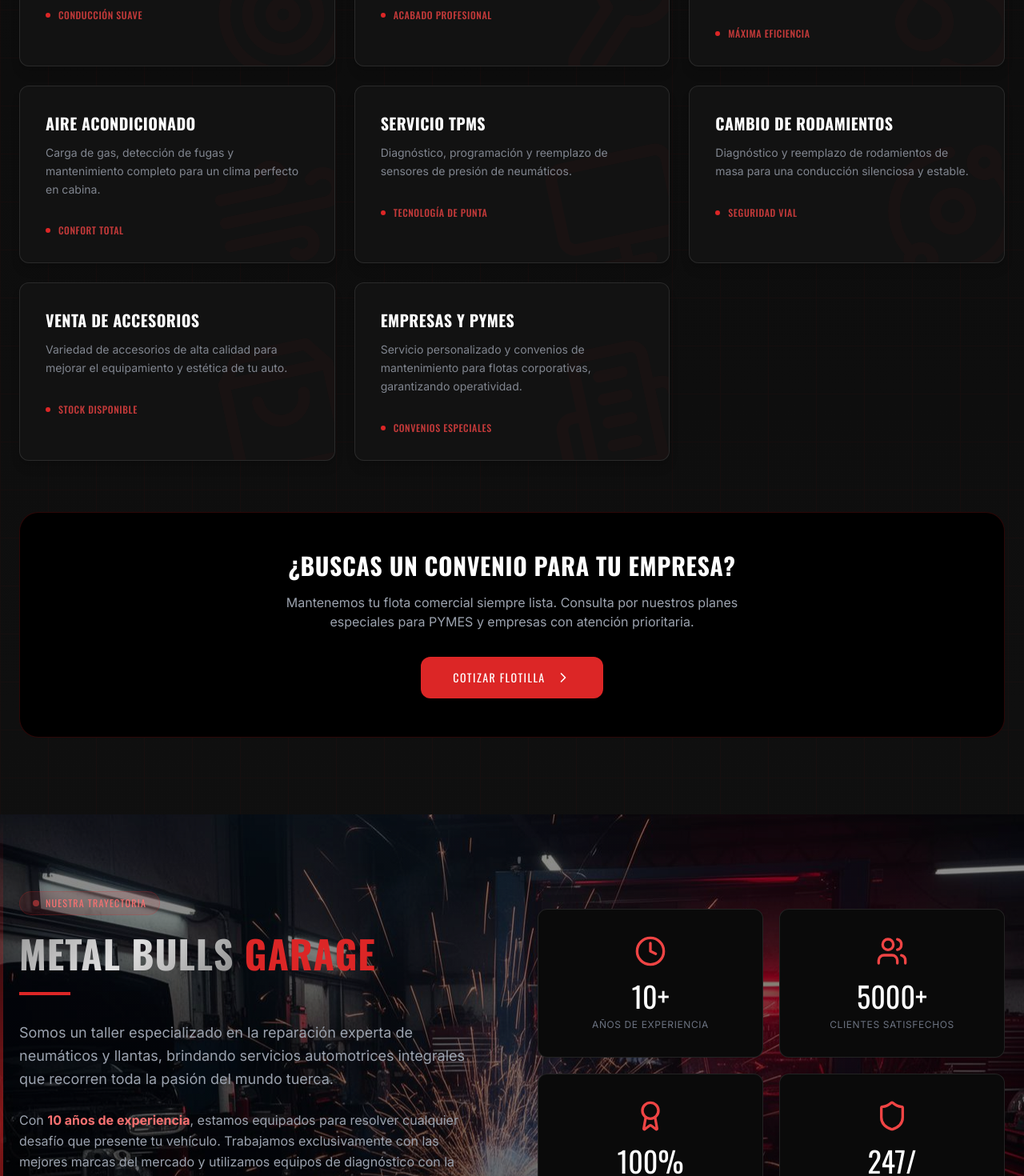
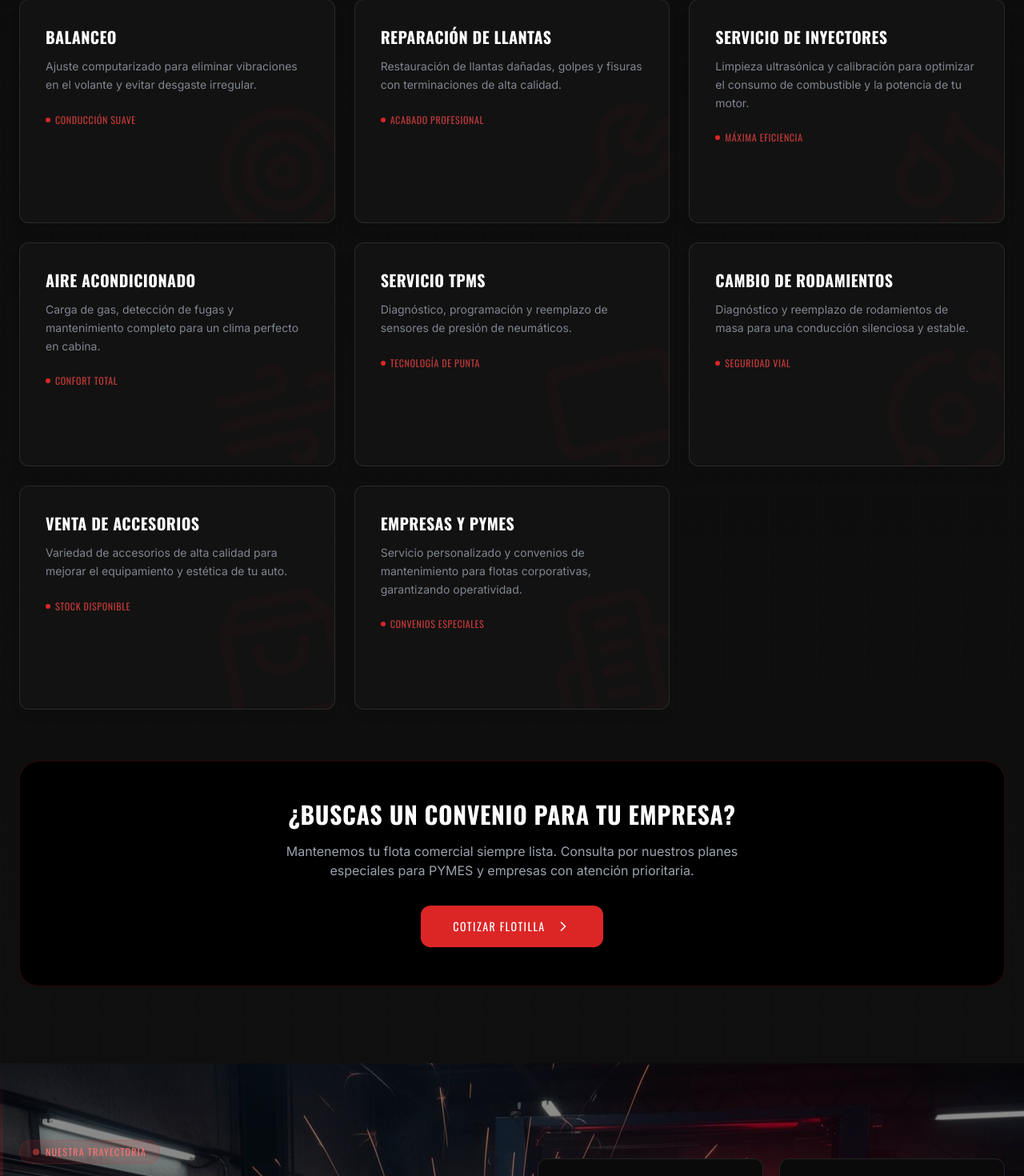
Before and after one commit to sebaaaap/metalbullgarage, a Next.js app: page / in a window 1280 px wide. Shown: the part 1820-3290 px from the top of the page at 80% size. Built offline with nearby package versions, Linux system fonts and the light colour scheme.

Commit message:
efecto bueno

```diff
--- a/src/app/layout.tsx
+++ b/src/app/layout.tsx
@@ -16,13 +16,18 @@
 });
 
 export const metadata: Metadata = {
-    title: "Bull Garage | Servicio Mecánico Profesional",
+    title: "Pasión Automotriz | Servicio Mecánico Profesional",
     description:
         "Taller mecánico profesional con más de 10 años de experiencia. Neumáticos, llantas, mecánica general, frenos, suspensión, sistema eléctrico y más. Calidad garantizada.",
     keywords:
         "taller mecánico, mecánica automotriz, servicio mecánico, reparación de autos, neumáticos",
+    icons: {
+        icon: "/metabulllogo.png",
+        shortcut: "/metabulllogo.png",
+        apple: "/metabulllogo.png",
+    },
     openGraph: {
-        title: "Bull Garage | Servicio Mecánico Profesional",
+        title: "Pasión Automotriz | Servicio Mecánico Profesional",
         description:
             "Servicio mecánico profesional con la fuerza y precisión de un toro. Tu vehículo en las mejores manos.",
         type: "website",
--- a/src/components/About.tsx
+++ b/src/components/About.tsx
@@ -116,8 +116,8 @@
             </div>
 
             <h2 className="text-4xl sm:text-5xl font-heading mb-6">
-              <span className="text-metallic">METAL BULLS</span>{" "}
-              <span className="text-red-600">GARAGE</span>
+              <span className="text-metallic">PASIÓN</span>{" "}
+              <span className="text-red-600">AUTOMOTRIZ</span>
             </h2>
 
             <div className="w-16 h-1 bg-red-600 mb-8" />
--- a/src/components/Brands.tsx
+++ b/src/components/Brands.tsx
@@ -26,22 +26,39 @@
             <div className="absolute top-0 left-0 right-0 h-px bg-gradient-to-r from-transparent via-red-600/40 to-transparent" />
             <div className="absolute bottom-0 left-0 right-0 h-px bg-gradient-to-r from-transparent via-white/5 to-transparent" />
 
-            <div className="max-w-7xl mx-auto px-4 sm:px-6 mb-12">
-                {/* Header */}
+            <div className="max-w-7xl mx-auto px-4 sm:px-6 mb-16 relative">
+                {/* Header decorativo de fondo */}
+                <div className="absolute top-1/2 left-1/2 -translate-x-1/2 -translate-y-1/2 w-full text-center opacity-[0.03] select-none pointer-events-none">
+                    <span className="font-heading text-[12vw] tracking-tighter uppercase text-white leading-none">PARTNERS</span>
+                </div>
+
+                {/* Header real */}
                 <motion.div
-                    initial={{ opacity: 0, y: 20 }}
+                    initial={{ opacity: 0, y: 30 }}
                     whileInView={{ opacity: 1, y: 0 }}
                     viewport={{ once: true }}
-                    transition={{ duration: 0.6 }}
-                    className="text-center"
+                    transition={{ duration: 0.8 }}
+                    className="relative text-center"
                 >
-                    <div className="inline-flex items-center gap-2 mb-4 px-4 py-1.5 bg-red-600/10 border border-red-600/20 rounded-full">
-                        <span className="w-2 h-2 bg-red-500 rounded-full animate-pulse" />
-                        <span className="text-red-400 text-xs font-heading tracking-widest uppercase">Nuestros Aliados</span>
+                    <div className="inline-flex items-center gap-3 mb-6 px-5 py-2 bg-red-600/10 border border-red-600/20 rounded-full backdrop-blur-sm">
+                        <span className="w-1.5 h-1.5 bg-red-600 rounded-full animate-pulse shadow-[0_0_8px_rgba(220,38,38,1)]" />
+                        <span className="text-red-400 text-[10px] font-heading tracking-[0.3em] uppercase font-bold">Nuestros Aliados</span>
                     </div>
-                    <h2 className="text-4xl sm:text-5xl font-heading">
-                        <span className="text-white">MARCAS CON LAS QUE</span>{" "}
-                        <span className="text-red-600">TRABAJAMOS</span>
+
+                    <h2 className="font-heading text-center leading-[0.9] flex flex-col items-center">
+                        <span className="text-white text-[clamp(2rem,5vw,3.5rem)] tracking-tight">
+                            MARCAS CON LAS QUE
+                        </span>
+                        <span
+                            className="text-[clamp(2.5rem,7vw,4.5rem)] tracking-tighter"
+                            style={{
+                                WebkitTextStroke: "1px rgba(220,38,38,0.8)",
+                                color: "transparent",
+                                textShadow: "0 0 30px rgba(220,38,38,0.2)"
+                            }}
+                        >
+                            TRABAJAMOS
+                        </span>
                     </h2>
                 </motion.div>
             </div>
--- a/src/components/Contact.tsx
+++ b/src/components/Contact.tsx
@@ -2,7 +2,7 @@
 
 import { motion } from "framer-motion";
 import { MapPin, Phone, Mail, Clock, Send } from "lucide-react";
-import { useState } from "react";
+import { useState, useEffect, useRef } from "react";
 
 export default function Contact() {
   const [formData, setFormData] = useState({
@@ -30,6 +30,22 @@
     "Venta de Accesorios",
     "Empresas y PYMES",
   ];
+
+  const serviceSelectRef = useRef<HTMLSelectElement>(null);
+
+  // Pre-selecciona el servicio al llegar desde una tarjeta de servicio
+  useEffect(() => {
+    const handler = (e: Event) => {
+      const serviceName = (e as CustomEvent<string>).detail;
+      setFormData((prev) => ({ ...prev, service: serviceName }));
+      // Pequeño delay para que el scroll termine antes de hacer focus
+      setTimeout(() => {
+        serviceSelectRef.current?.focus();
+      }, 800);
+    };
+    window.addEventListener("service-preselect", handler);
+    return () => window.removeEventListener("service-preselect", handler);
+  }, []);
 
   const handleSubmit = (e: React.FormEvent) => {
     e.preventDefault();
@@ -169,6 +185,7 @@
                 <div className="space-y-2">
                   <label className="text-[10px] font-heading font-medium text-gray-400 uppercase tracking-widest pl-1">Servicio a Cotizar</label>
                   <select
+                    ref={serviceSelectRef}
                     required
                     className="w-full bg-black/60 border border-white/10 rounded-xl px-4 py-3.5 text-white focus:outline-none focus:border-red-600 transition-colors text-sm appearance-none cursor-pointer"
                     value={formData.service}
--- a/src/components/Footer.tsx
+++ b/src/components/Footer.tsx
@@ -41,8 +41,8 @@
             </div>
           </a>
           <p className="font-heading text-2xl sm:text-3xl mb-6 tracking-wider">
-            <span className="text-white">METAL BULLS</span>{" "}
-            <span className="text-red-600">GARAGE</span>
+            <span className="text-white">PASIÓN</span>{" "}
+            <span className="text-red-600">AUTOMOTRIZ</span>
           </p>
 
           <p className="text-gray-400 text-lg leading-relaxed max-w-2xl mb-8">
--- a/src/components/Services.tsx
+++ b/src/components/Services.tsx
@@ -18,7 +18,7 @@
   CheckCircle,
   ChevronRight
 } from "lucide-react";
-import { useRef } from "react";
+import { useRef, useState } from "react";
 
 const services = [
   {
@@ -108,10 +108,9 @@
 ];
 
 function ServiceCard({ service, index }: { service: typeof services[0]; index: number }) {
+  const [isFlipped, setIsFlipped] = useState(false);
   const mouseX = useMotionValue(0);
   const mouseY = useMotionValue(0);
-
-  // Add smoothing to the light movement
   const springX = useSpring(mouseX, { damping: 30, stiffness: 200 });
   const springY = useSpring(mouseY, { damping: 30, stiffness: 200 });
 
@@ -119,12 +118,6 @@
     const { left, top } = currentTarget.getBoundingClientRect();
     mouseX.set(clientX - left);
     mouseY.set(clientY - top);
-  }
-
-  function handleTouchMove({ currentTarget, touches }: React.TouchEvent) {
-    const { left, top } = currentTarget.getBoundingClientRect();
-    mouseX.set(touches[0].clientX - left);
-    mouseY.set(touches[0].clientY - top);
   }
 
   const background = useMotionTemplate`
@@ -135,47 +128,95 @@
     )
   `;
 
+  function handleCotizar(e: React.MouseEvent) {
+    e.stopPropagation();
+    window.dispatchEvent(
+      new CustomEvent("service-preselect", { detail: service.title })
+    );
+    const section = document.getElementById("contacto");
+    if (section) section.scrollIntoView({ behavior: "smooth" });
+  }
+
   return (
     <motion.div
       initial={{ opacity: 0, y: 40 }}
       whileInView={{ opacity: 1, y: 0 }}
       viewport={{ once: true }}
-      transition={{ duration: 0.5, delay: index * 0.1 }}
-      className="group relative"
+      transition={{ duration: 0.5, delay: index * 0.08 }}
+      onClick={() => setIsFlipped((f) => !f)}
+      className="cursor-pointer"
+      style={{ perspective: 1200, height: "280px" }}
+    >
+      <motion.div
+        animate={{ rotateX: isFlipped ? 180 : 0 }}
+        transition={{ duration: 0.55, ease: [0.23, 1, 0.32, 1] }}
+        style={{
+          transformStyle: "preserve-3d",
+          height: "100%",
+          position: "relative",
+        }}
+      >
+        {/* ── FRONT ── */}
+        <div
+          className="absolute inset-0 group"
+          style={{ backfaceVisibility: "hidden", WebkitBackfaceVisibility: "hidden" }}
         >
           <div
-        className="relative bg-[hsl(0,0%,7%)] border border-white/10 rounded-xl p-8 h-full transition-all duration-400 hover:border-red-600/60 overflow-hidden cursor-default shadow-lg hover:-translate-y-1"
+            className="relative bg-[hsl(0,0%,7%)] border border-white/10 rounded-xl p-8 h-full overflow-hidden shadow-lg hover:border-red-600/60 hover:-translate-y-1 transition-all duration-300"
             onMouseMove={handleMouseMove}
-        onTouchMove={handleTouchMove}
           >
-        {/* Spotlight Follower */}
+            {/* Spotlight */}
             <motion.div
               className="pointer-events-none absolute -inset-px rounded-xl opacity-0 group-hover:opacity-100 transition-opacity duration-300 z-0"
               style={{ background }}
             />
-
-        {/* Background Icon Symbol */}
-        <div className="absolute -bottom-6 -right-6 opacity-[0.03] group-hover:opacity-[0.08] group-hover:scale-110 transition-all duration-700 pointer-events-none">
+            {/* Background icon */}
+            <div className="absolute -bottom-6 -right-6 opacity-[0.03] group-hover:opacity-[0.08] transition-all duration-700 pointer-events-none">
               <service.icon className="w-44 h-44 -rotate-12 text-red-600" />
             </div>
-
             {/* Content */}
             <div className="relative z-10">
               <h3 className="font-heading text-xl text-white mb-3 group-hover:text-red-400 transition-colors duration-300">
                 {service.title}
               </h3>
-          <p className="text-gray-400/80 text-sm leading-relaxed mb-8">{service.description}</p>
-
-          {/* Highlight tag */}
-          <div className="flex items-center gap-1.5 text-xs text-red-500/80 font-heading tracking-wider uppercase font-medium">
-            <span className="w-1.5 h-1.5 bg-red-600 rounded-full mr-1" />
+              <p className="text-gray-400/80 text-sm leading-relaxed mb-6">{service.description}</p>
+              <div className="flex items-center gap-1.5 text-xs text-red-500/80 font-heading tracking-wider uppercase">
+                <span className="w-1.5 h-1.5 bg-red-600 rounded-full" />
                 {service.highlight}
               </div>
             </div>
-
-        {/* Bottom hover line */}
             <div className="absolute bottom-0 left-0 h-0.5 w-0 bg-gradient-to-r from-red-600 to-red-400 group-hover:w-full transition-all duration-500" />
           </div>
+        </div>
+
+        {/* ── BACK ── */}
+        <div
+          className="absolute inset-0"
+          style={{
+            backfaceVisibility: "hidden",
+            WebkitBackfaceVisibility: "hidden",
+            transform: "rotateX(180deg)",
+          }}
+        >
+          <div className="relative h-full bg-gradient-to-br from-[hsl(0,0%,6%)] to-black border border-red-600/40 rounded-xl p-8 flex flex-col items-center justify-center gap-4 overflow-hidden">
+            {/* Glow bg */}
+            <div className="absolute inset-0 bg-gradient-to-br from-red-900/20 via-transparent to-transparent pointer-events-none" />
+            <div className="absolute top-0 left-0 right-0 h-0.5 bg-gradient-to-r from-transparent via-red-600 to-transparent" />
+
+            <service.icon className="w-14 h-14 text-red-500 relative z-10" style={{ filter: "drop-shadow(0 0 12px rgba(220,38,38,0.6))" }} />
+            <h3 className="font-heading text-xl text-white text-center relative z-10">{service.title}</h3>
+            <p className="text-gray-400 text-xs text-center leading-relaxed max-w-[200px] relative z-10">
+              {service.description}
+            </p>
+            <button
+              onClick={handleCotizar}
+              className="relative z-10 mt-2 font-heading text-sm px-8 py-3 bg-red-600 text-white rounded-lg tracking-widest hover:bg-red-500 active:scale-95 transition-all duration-200 shadow-[0_4px_20px_rgba(220,38,38,0.4)] hover:shadow-[0_4px_30px_rgba(220,38,38,0.7)]"
+            >
+              COTIZAR
+            </button>
+          </div>
+        </div>
+      </motion.div>
     </motion.div>
   );
 }
```
Lines whose indentation alone changed are shown as unchanged.
